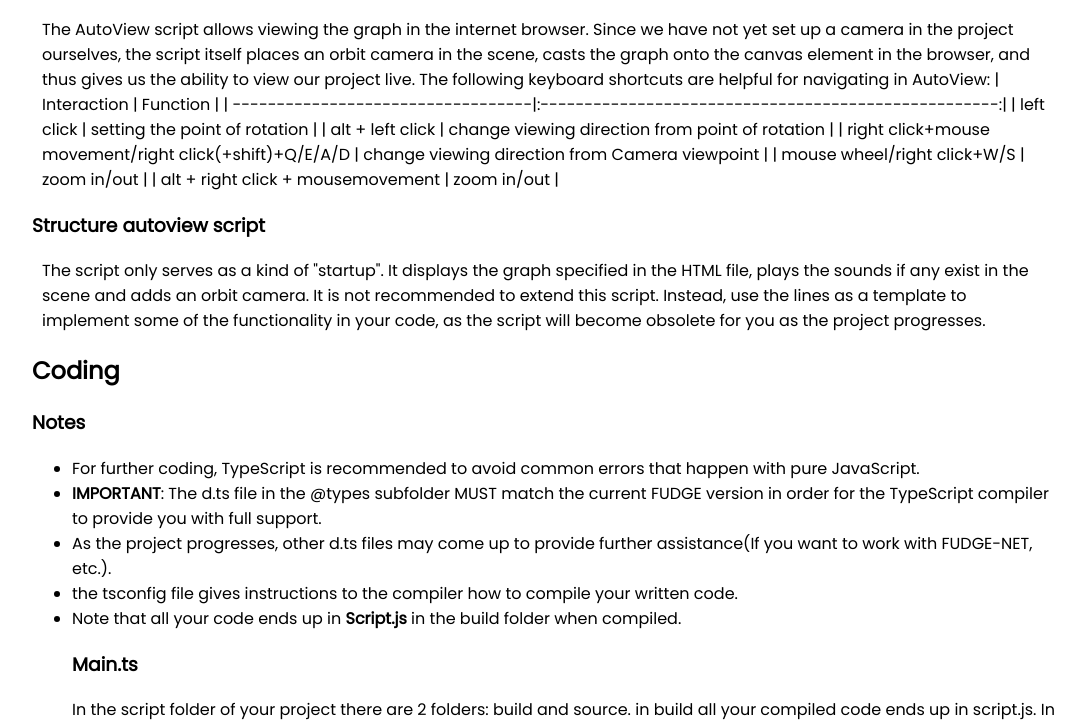
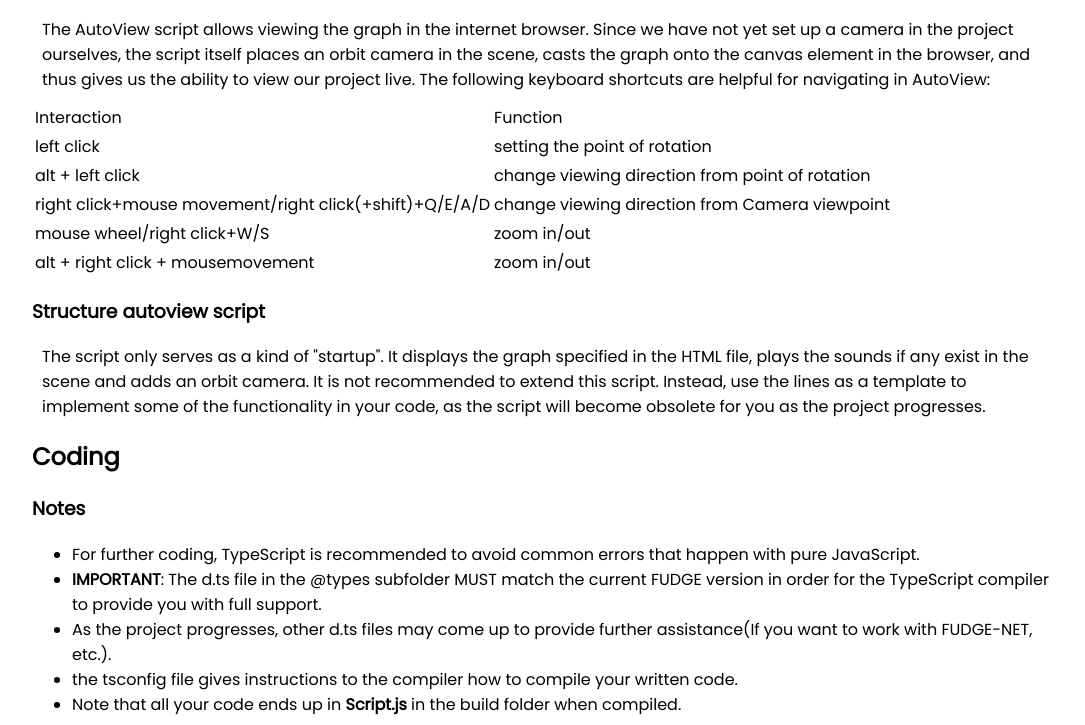
Before and after one commit to JirkaDellOro/FudgeTutorial, a plain HTML site: page Page/index.html in a window 1280 px wide. Shown: the part 8451-9176 px from the top of the page, without its empty margins (96-1181 px from the left). Drawn offline with Linux system fonts and the light colour scheme.

Commit message:
Update index.html

```diff
--- a/Page/index.html
+++ b/Page/index.html
@@ -457,15 +457,34 @@
             ourselves, the script itself places an orbit camera in the scene,
             casts the graph onto the canvas element in the browser, and thus
             gives us the ability to view our project live. The following
-            keyboard shortcuts are helpful for navigating in AutoView: |
-            Interaction | Function | |
-            ----------------------------------|:----------------------------------------------------:|
-            | left click | setting the point of rotation | | alt + left click |
-            change viewing direction from point of rotation | | right
-            click+mouse movement/right click(+shift)+Q/E/A/D | change viewing
-            direction from Camera viewpoint | | mouse wheel/right click+W/S |
-            zoom in/out | | alt + right click + mousemovement | zoom in/out |
-          </p>
+            keyboard shortcuts are helpful for navigating in AutoView:
+        </p>
+            <table>
+                <tr>
+                    <td>Interaction</td>
+                    <td>Function</td>
+                </tr>
+                <tr>
+                    <td>left click</td>
+                    <td>setting the point of rotation</td>
+                </tr>
+                <tr>
+                    <td>alt + left click</td>
+                    <td>change viewing direction from point of rotation</td>
+                </tr>
+                <tr>
+                    <td>right click+mouse movement/right click(+shift)+Q/E/A/D</td>
+                    <td>change viewing direction from Camera viewpoint</td>
+                </tr>
+                <tr>
+                    <td>mouse wheel/right click+W/S</td>
+                    <td>zoom in/out</td>
+                </tr>
+                <tr>
+                    <td>alt + right click + mousemovement</td>
+                    <td>zoom in/out</td>
+                </tr>
+            </table>
           <h3 id="structure-autoview-script">Structure autoview script</h3>
           <p>
             The script only serves as a kind of &quot;startup&quot;. It displays
```
